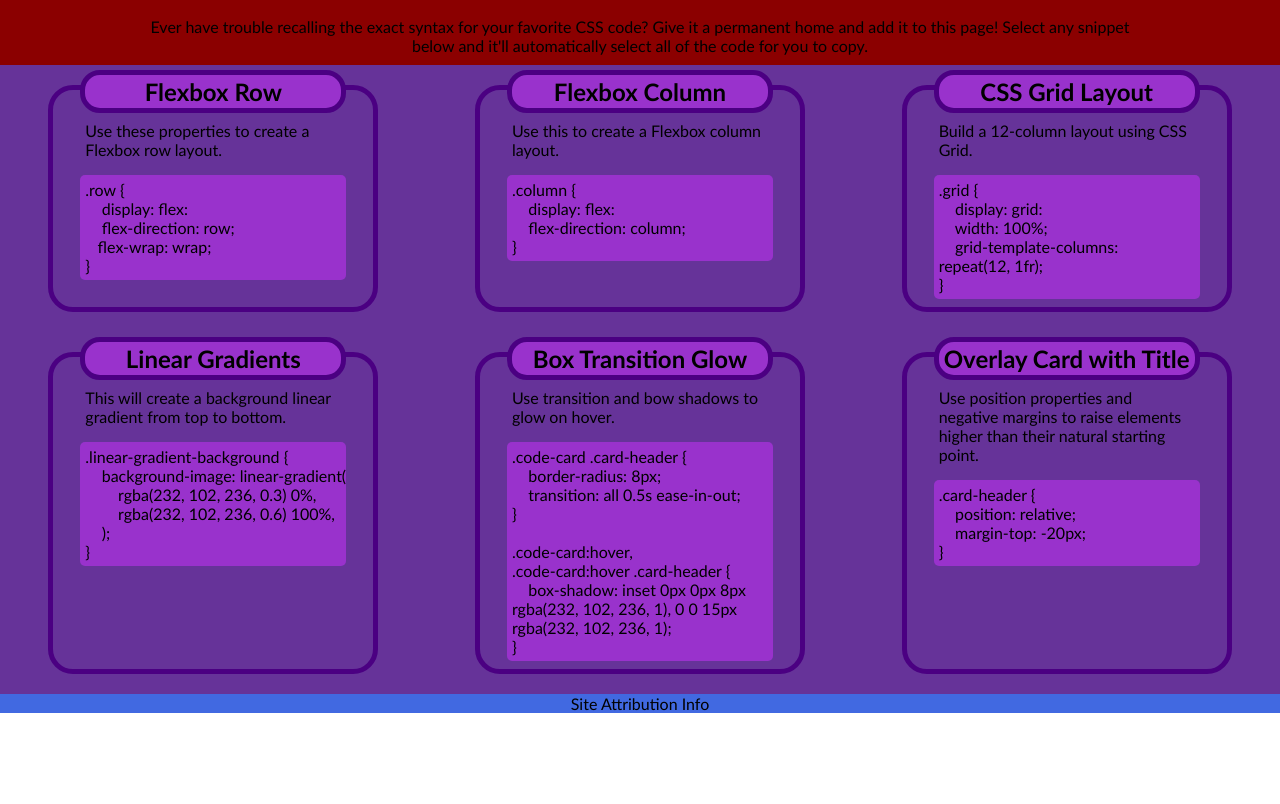
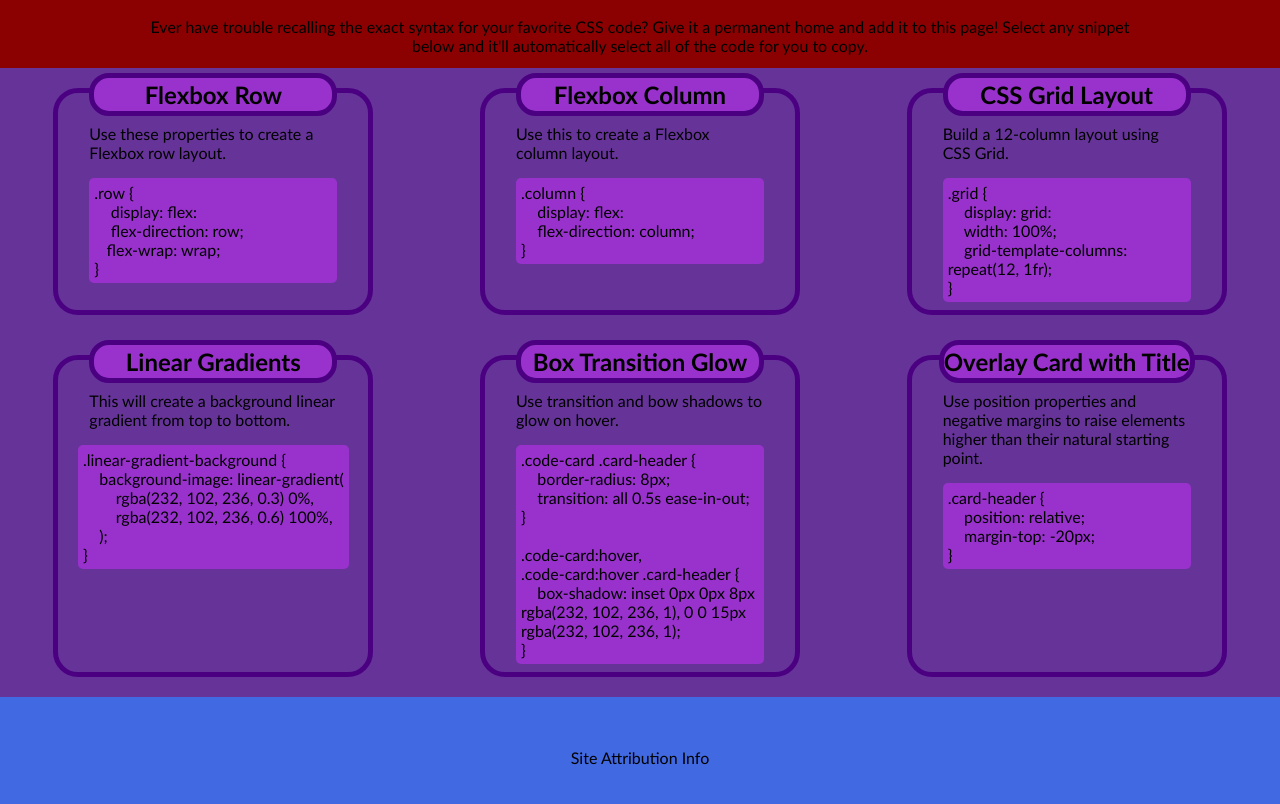
Before and after one commit to alecryanhunter/CSS-Cheat-Sheet, a plain HTML site: page index.html in a window 1280 px wide. Shown: the part 52-856 px from the top of the page. Before the commit the page ends 800 px from the top, so only its background shows below. Drawn offline with Linux system fonts and the light colour scheme.

Commit message:
filled window, finished footer layout

```diff
--- a/style.css
+++ b/style.css
@@ -1,6 +1,7 @@
 * {
     margin: 0;
     padding: 0;
+    box-sizing: border-box;
     /* border: 1px solid black; */
     text-align: center;
     font-family: 'Gill Sans', 'Gill Sans MT', Calibri, 'Trebuchet MS', sans-serif;
@@ -10,7 +11,7 @@
 
 header {
     background-color: darkred;
-    height: auto;
+    height: 15vh;
     padding: 10px;
 }
 
@@ -28,6 +29,7 @@ main {
     display: flex;
     flex-wrap: wrap;
     justify-content: space-around;
+    min-height: 70vh;
 }
 
 /* Cards */
@@ -66,6 +68,7 @@ main {
     margin: 8px;
     padding: 5px;
     border-radius: 5px;
+    min-width: fit-content;
 }
 
 .card pre {
@@ -85,11 +88,15 @@ footer {
     width: 100%;
     bottom: 0;
     margin-top: auto;
-    height: auto;
+    height: 15vh;
+    display: flex;
+    justify-content: center;
+    align-items: center;
 }
 
 @media screen and (max-width: 992px) {
     header {
+        /* Only for telling when we're in tablet version */
         background-color: deeppink;
     }
     .card {
@@ -99,6 +106,7 @@ footer {
 
 @media screen and (max-width: 768px) {
     header {
+        /* Only for telling when we're in mobile version */
         background-color: aqua;
     }
     .card {
```
